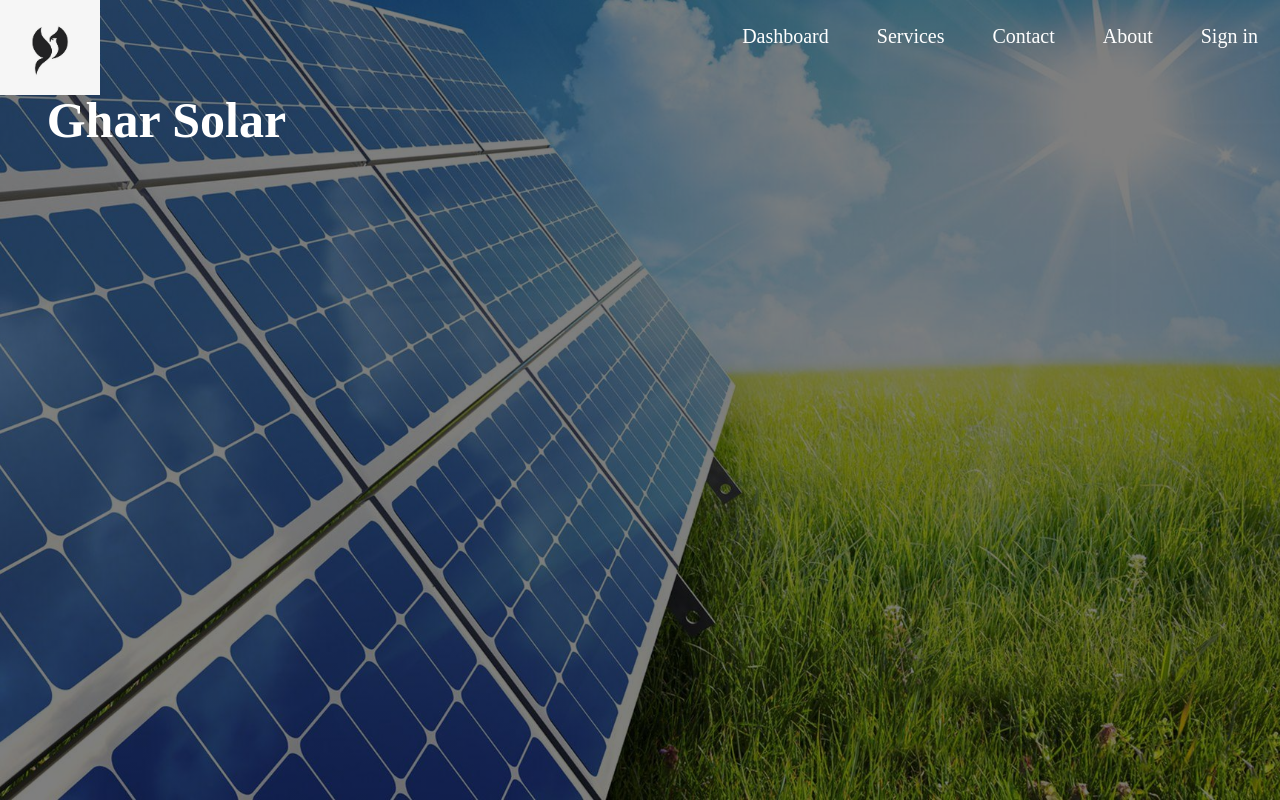
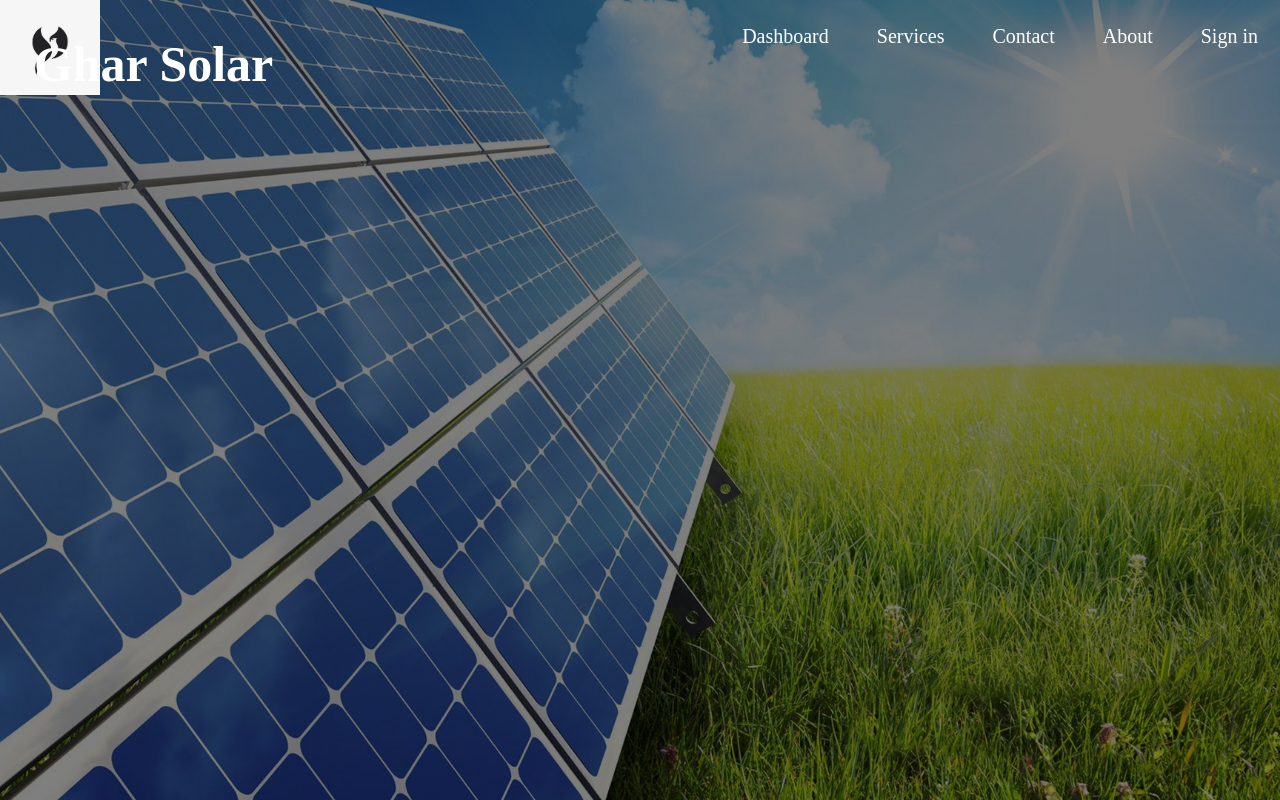
Before and after one commit to kumaradisingh1991/gharsolar, a plain HTML site: page index.html in a window 1280 px wide. Drawn offline with Linux system fonts and the light colour scheme.

Commit message:
Add files via upload

```diff
--- a/style.css
+++ b/style.css
@@ -42,8 +42,8 @@ ul li a:hover{
 }
 .title{
     position: absolute;
-    top: 20%;
-    left: 10%;
+    top: 18%;
+    left: 8%;
     transform: translate(-50%,-50%);
 }
 .title h1{
@@ -70,8 +70,8 @@ ul li a:hover{
     color: black;
 }
 @media screen and (min-width:576px) {
-.title{ top: 15%;
-        left: 13%;
+.title{left: 12%;
+       top: 8%;
 
     }
   }
```
